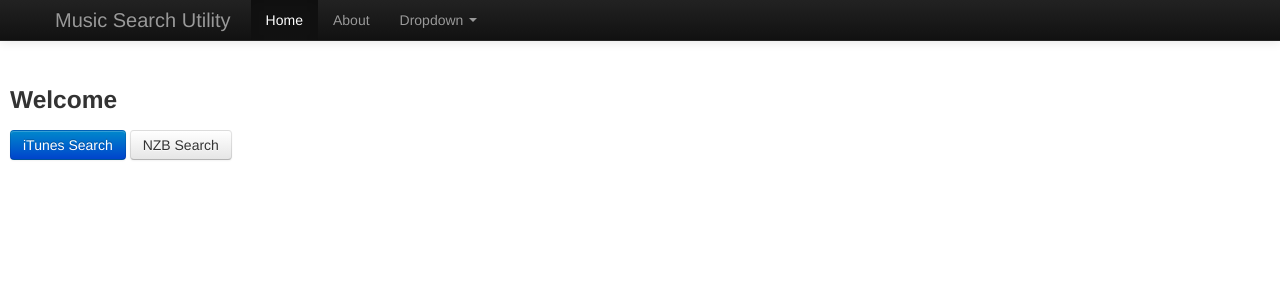
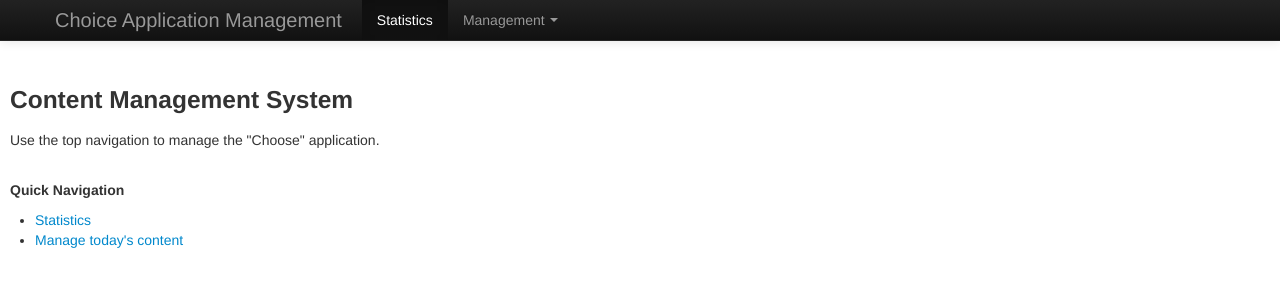
Before and after one commit to intere/nzb-aggregate, a plain HTML site: page angular-ui/index.html in a window 1280 px wide. Drawn offline with Linux system fonts and the light colour scheme.

Commit message:
Mockup Artifacts.  Work in Progress.

```diff
--- a/angular-ui/app.js
+++ b/angular-ui/app.js
@@ -28,12 +28,12 @@ angular.module( 'nzb.utils', [ 'ui.bootstrap', 'ngGrid' ])
     })
     .controller('MainCtrl', function($scope){
         $scope.navigation = [
-            {display: "iTunes Search", href: "#/search"},
-            {display: "NZB Search", href: "#/nzb/search"}
+            {display: "Today's Choices", href: "#/search"},
+            {display: "Manage Choices", href: "#/nzb/search"},
         ];
     })
     .run(function($rootScope, $log, $location) {
-        $rootScope.applicationName = "Music Search Utility";
+        $rootScope.applicationName = "Choice Application Management";
         $log.info('application run: (path="' + $location.path() + '")' );
 
     });
--- a/angular-ui/index.html
+++ b/angular-ui/index.html
@@ -41,11 +41,11 @@
           <a class="brand" href="#">{{applicationName}}</a>
           <div class="nav-collapse collapse">
             <ul class="nav">
-              <li class="active"><a href="#">Home</a></li>
-              <li><a href="#/about">About</a></li>
+              <li class="active"><a href="#">Statistics</a></li>
+              <!-- <li><a href="#/about">About</a></li> -->
               <!-- <li><a href="#contact">Contact</a></li> -->
               <li class="dropdown">
-                <a href="#" class="dropdown-toggle" data-toggle="dropdown">Dropdown <b class="caret"></b></a>
+                <a href="#" class="dropdown-toggle" data-toggle="dropdown">Management <b class="caret"></b></a>
                 <ul class="dropdown-menu">
 <!--
 				<li><a href="#">Action</a></li>
@@ -53,7 +53,7 @@
                 <li><a href="#">Something else here</a></li>
                 <li class="divider"></li>
 -->
-	                <li class="nav-header">Nav header</li>
+	                <li class="nav-header">Manage Choices</li>
 	                <li ng-repeat="nav in navigation">
 	                  	<a ng-href="{{nav.href}}">{{nav.display}}</a>
 	                </li>
--- a/angular-ui/views/home/home.html
+++ b/angular-ui/views/home/home.html
@@ -1,3 +1,9 @@
-<h3>Welcome</h3>
-<a ng-href="#/search" class="btn btn-primary">iTunes Search</a>
-<a ng-href="#/nzb-search" class="btn">NZB Search</a>
+<h3>Content Management System</h3>
+Use the top navigation to manage the "Choose" application.
+<br />
+<br />
+<h5>Quick Navigation</h5>
+<ul>
+	<li><a>Statistics</a></li>
+	<li><a>Manage today's content</a></li>
+</ul>
```
